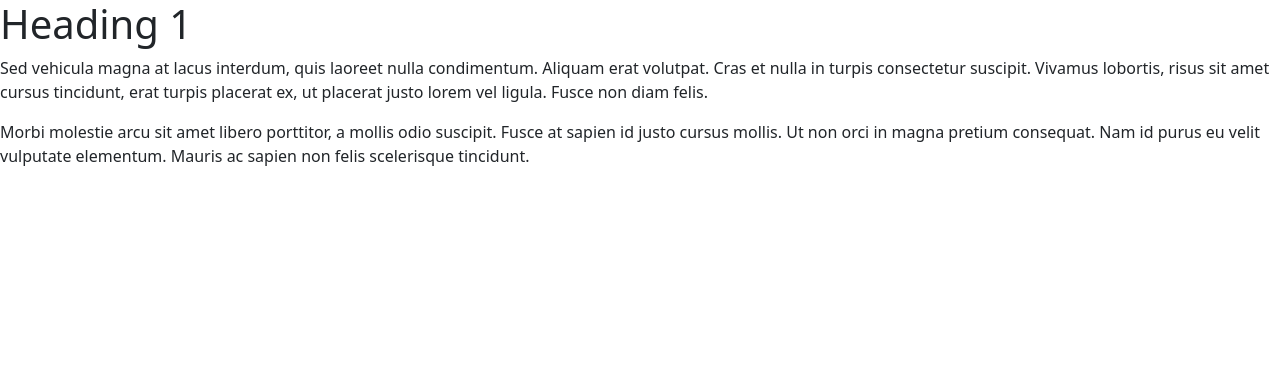
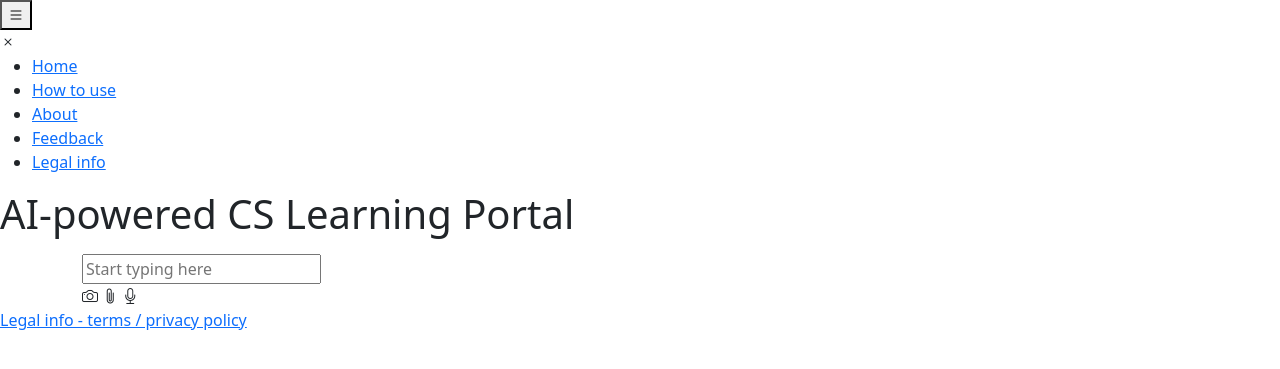
Before and after one commit to MissClickalot/ai-powered-cs-learning-portal, a Flask app: page / in a window 1280 px wide. Shown: the top 369 px of the page. Run offline with Flask 3, Linux system fonts and the light colour scheme.

Commit message:
Add index.html with key text and input types (note no styling has been applied yet)

```diff
--- a/templates/index.html
+++ b/templates/index.html
@@ -7,16 +7,78 @@
         'initial-scale=1.0' sets the initial zoom level of the page to 1 (default scale), stops mobiles zooming out or displaying a desktop layout
         -->
         <meta name="viewport" content="width=device-width, initial-scale=1.0">
-        <title>Home</title>
+        <title>Home - CS learning portal</title>
+        <!-- Manifest (PWA) json -->
+        <link rel="manifest" href="../static/manifest.json" />
+        <!-- Icon to fallback to if manifest is not supported by the browser -->
+        <link rel="icon" href="../static/icons/scalable.svg" />
         <!-- Bootstrap 5 CSS -->
         <link href="https://cdn.jsdelivr.net/npm/bootstrap@5.3.0-alpha3/dist/css/bootstrap.min.css" rel="stylesheet">
+        <link href="https://cdn.jsdelivr.net/npm/bootstrap-icons/font/bootstrap-icons.css" rel="stylesheet">
     </head>
 
     <body>
-        <h1>Heading 1</h1>
-        <p>Sed vehicula magna at lacus interdum, quis laoreet nulla condimentum. Aliquam erat volutpat. Cras et nulla in turpis consectetur suscipit. Vivamus lobortis, risus sit amet cursus tincidunt, erat turpis placerat ex, ut placerat justo lorem vel ligula. Fusce non diam felis.</p>
-        <p>Morbi molestie arcu sit amet libero porttitor, a mollis odio suscipit. Fusce at sapien id justo cursus mollis. Ut non orci in magna pretium consequat. Nam id purus eu velit vulputate elementum. Mauris ac sapien non felis scelerisque tincidunt.</p>
         <!-- Bootstrap 5 JavaScript -->
         <script src="https://cdn.jsdelivr.net/npm/bootstrap@5.3.0-alpha3/dist/js/bootstrap.bundle.min.js" crossorigin="anonymous"></script>
+
+        <!-- Menu button to toggle the sidebar -->
+        <button class="menu-button" onclick="toggleMenu()">
+            <i class="bi bi-list"></i>
+        </button>
+
+        <!-- Sidebar menu -->
+        <nav id="menu">
+            <i class="bi bi-x menu-close" onclick="toggleMenu()"></i>
+            <ul>
+                <li><a href="/">Home</a></li>
+                <li><a href="/how-to-use">How to use</a></li>
+                <li><a href="/about">About</a></li>
+                <li><a href="/feedback">Feedback</a></li>
+                <li><a href="/legal">Legal info</a></li>
+            </ul>
+        </nav>
+
+        <h1>AI-powered CS Learning Portal</h1>
+
+        <!-- Main Content -->
+        <main class="container">
+            <!-- Text input field -->
+            <div class="input-container mt-3">
+                <input type="text" placeholder="Start typing here">
+                <!-- Icon buttons for camera, attachment and microphone -->
+                <div class="icon-container">
+                    <i class="bi bi-camera"></i>
+                    <i class="bi bi-paperclip"></i>
+                    <i class="bi bi-mic"></i>
+                </div>
+            </div>
+        </main>
+
+        <!-- Footer -->
+        <footer>
+            <a href="/legal">Legal info - terms / privacy policy</a>
+        </footer>
+
+        <!-- JavaScript function to toggle the sidebar menu -->
+        <script>
+            function toggleMenu() {
+              const menu = document.getElementById('menu');
+              menu.classList.toggle('visible');
+            }
+        </script>
+
+        <!-- Service worker registration -->
+        <script>
+            if ('serviceWorker' in navigator) {
+              navigator.serviceWorker
+                .register('/static/service_worker.js')
+                .then(function(registration) {
+                  console.log('Service Worker registered with scope:', registration.scope);
+                })
+                .catch(function(error) {
+                  console.log('Service Worker registration failed:', error);
+                });
+            }
+        </script>
     </body>
 </html>
```
